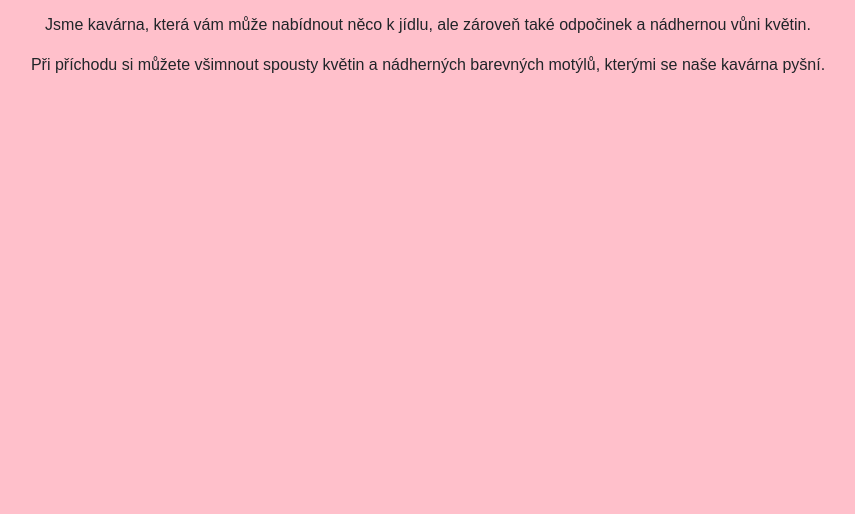
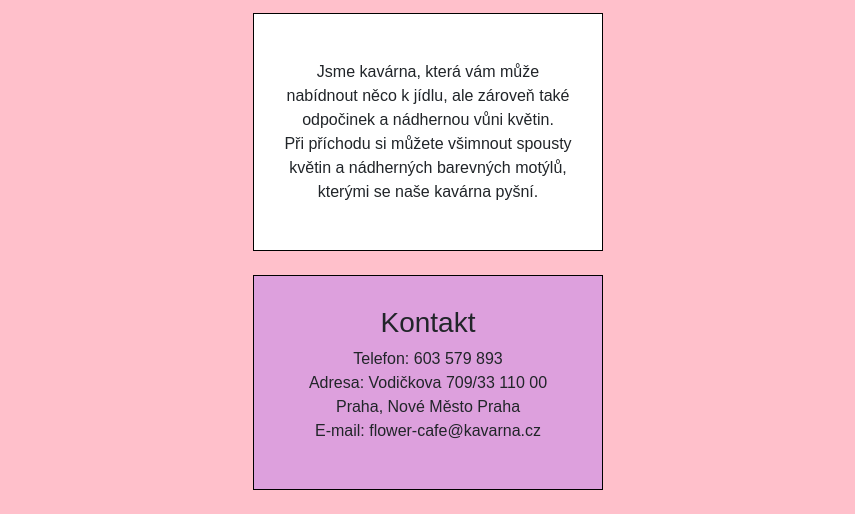
Before and after one commit to bettytat/Flower-coffe, a plain HTML site: page index.html in a window 1280 px wide. Shown: the part 957-1471 px from the top of the page, without its empty margins (212-1067 px from the left). Before the commit the page ends 1050 px from the top, so only its background shows below. Drawn offline with nearby package versions, Linux system fonts and the light colour scheme.

Commit message:
Posílám změny O nás
Změny na stránce O nás: index.html

```diff
--- a/css/styles.css
+++ b/css/styles.css
@@ -7,3 +7,19 @@ body {
 img {
     width: 600px
 }
+
+.kavarna {
+    width: 350px;
+    padding: 30px;
+    margin: auto;
+    border: 1px solid black;
+    background-color: white;
+}
+
+.skola {
+    width: 350px;
+    padding: 30px;
+    margin: auto;
+    border: 1px solid black;
+    background-color: plum;
+}
--- a/index.html
+++ b/index.html
@@ -55,9 +55,27 @@
       <div id="hlavicka">
       <img src="https://scontent.xx.fbcdn.net/v/t1.15752-0/p280x280/67403309_2454371944795465_5873362451520552960_n.jpg?_nc_cat=107&_nc_oc=AQmKln8kC0-SgHjiumhz5Nimt29KYxloNTMA-xZPJbG0tci7giJ9IxCmdF9ge4PGCNx5Wk5GVXjYCTmOwotZczW7&_nc_ad=z-m&_nc_cid=0&_nc_zor=9&_nc_ht=scontent.xx&oh=f7026ffa18450ca2c9c5812089f02ae6&oe=5DB8171F"><p></p></p>
     </div>
+
+    <div class="kavarna">
+      <p></p>
       <p>
-        Jsme kavárna, která vám může nabídnout něco k jídlu, ale zároveň také odpočinek a nádhernou vůni květin.</p><p> Při příchodu si můžete všimnout spousty květin a nádherných barevných motýlů, kterými se naše kavárna pyšní.
+        Jsme kavárna, která vám může nabídnout něco k jídlu, ale zároveň také odpočinek a nádhernou vůni květin.<br>
+        Při příchodu si můžete všimnout spousty květin a nádherných barevných motýlů, kterými se naše kavárna pyšní.
+      </p>
+    </div>
+<br>
 
+    <div class="skola">
+      <h3>Kontakt</h3>
+      <p>
+        Telefon: 603 579 893 <br>
+        Adresa: Vodičkova 709/33
+        110 00  Praha, Nové Město
+        Praha <br>
+        E-mail: flower-cafe@kavarna.cz <br>
+      </p>
+    </div>
 
+    <br>
 </body>
 </html>
```
